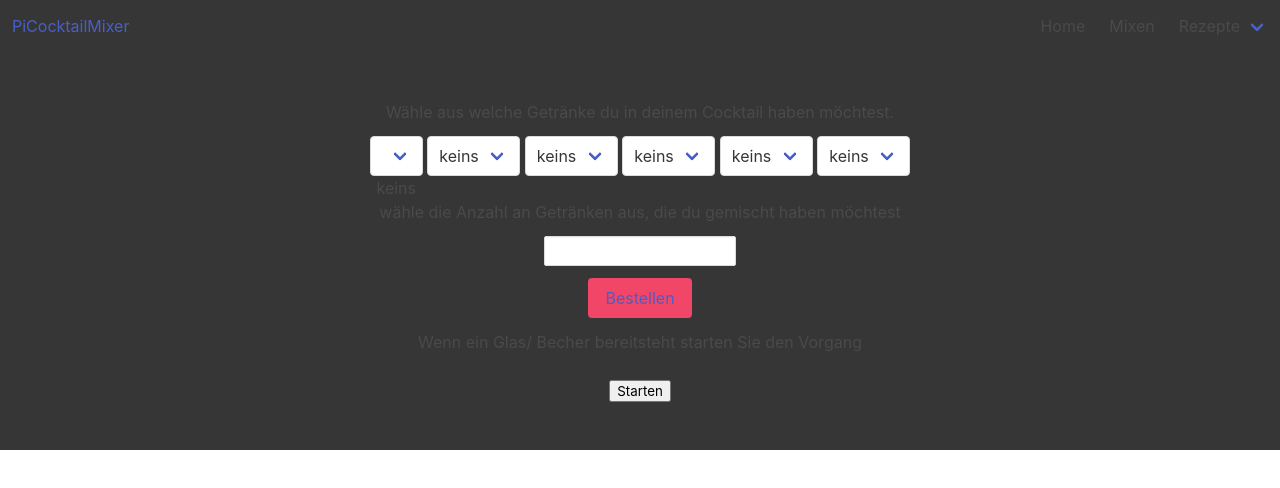
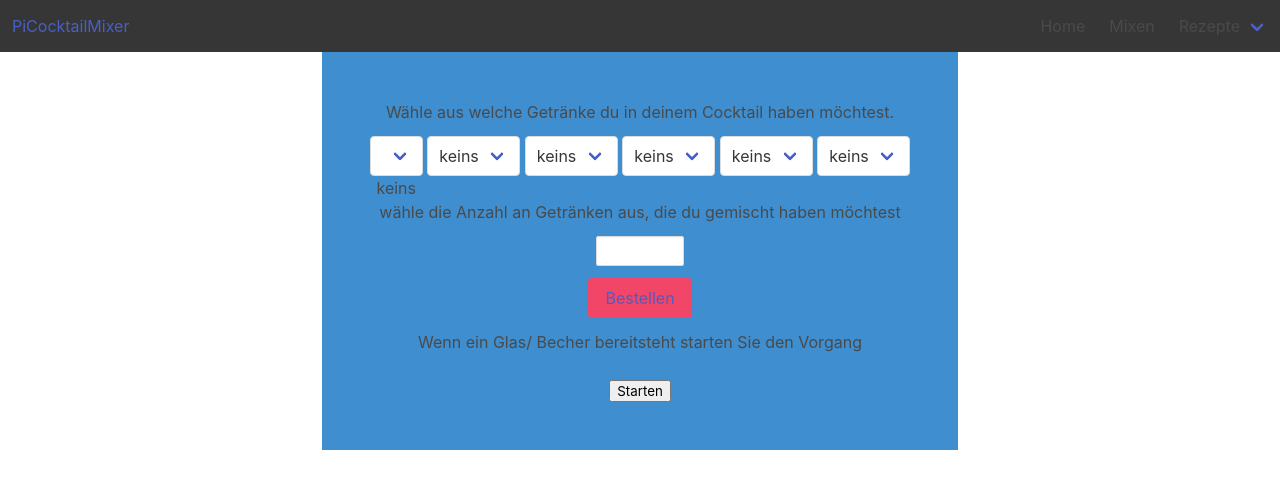
Before and after one commit to MaimP/PiCocktailMixer, a plain HTML site: page mix.html in a window 1280 px wide. Drawn offline with nearby package versions, Linux system fonts and the light colour scheme; no server answers.

Commit message:
test design

```diff
--- a/mix.html
+++ b/mix.html
@@ -62,6 +62,7 @@
 					</div>
 				</div>
 			</nav>
+    </div>
 		<script>
 			$(document).ready(function() {
 
@@ -76,7 +77,7 @@
 			});
 		</script>
       <div class="container">
-        <div class="hero-body is-info">
+        <div class="hero-body has-background-info">
           <div class="container has-text-centered">
             <div class="content mb-3">
               <p> Wähle aus welche Getränke du in deinem Cocktail haben möchtest.
```
Also changed, not shown: mdb.html (+2 -1 lines). Lines whose indentation alone changed are shown as unchanged.
